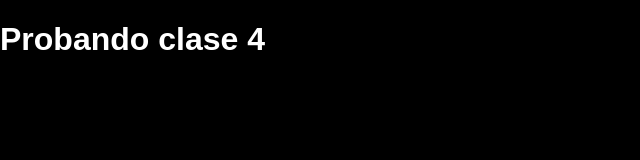
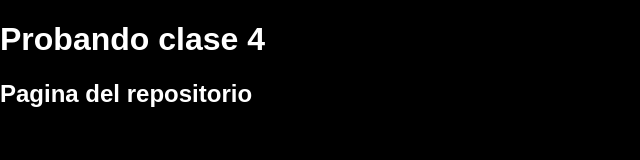
Before and after one commit to seccionGitCADIF1EliezerHernandez/prueba5, a plain HTML site: page index.html in a window 1280 px wide. Shown: the whole page, without its empty margins (0-640 px from the left). Drawn offline with Linux system fonts and the light colour scheme.

Commit message:
Agregando contenido de la pagina

```diff
--- a/index.html
+++ b/index.html
@@ -9,5 +9,6 @@
 </head>
 <body>
 	<h1>Probando clase 4</h1>
+	<h2>Pagina del repositorio</h2>
 </body>
 </html>
```
